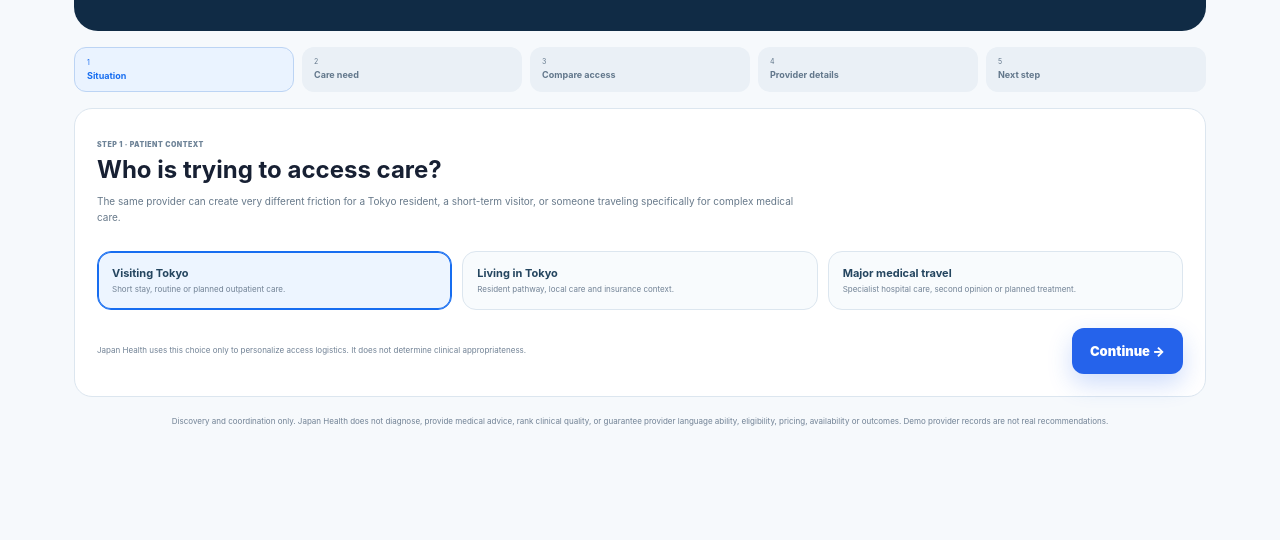
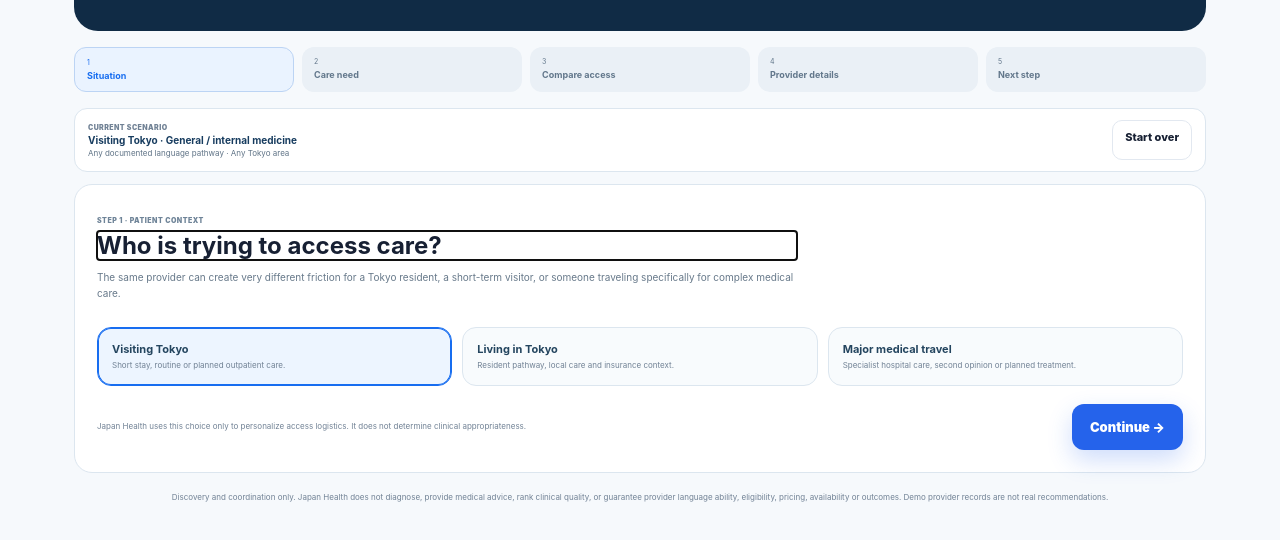
Before and after one commit to amanoweb/Japan-Health, a plain HTML site: page demo.html in a window 1280 px wide. Shown: the part 388-928 px from the top of the page. Before the commit the page ends 894 px from the top, so only its background shows below. Drawn offline with Linux system fonts and the light colour scheme; a script that the page names is missing.

Commit message:
Load guided demo continuity polish

```diff
--- a/demo.html
+++ b/demo.html
@@ -33,5 +33,6 @@
 <script src="/data/tokyo-verified-clinics.js"></script>
 <script src="/api/providers?format=js"></script>
 <script src="/demo-app.js"></script>
+<script src="/demo-polish.js"></script>
 </body>
 </html>
```
